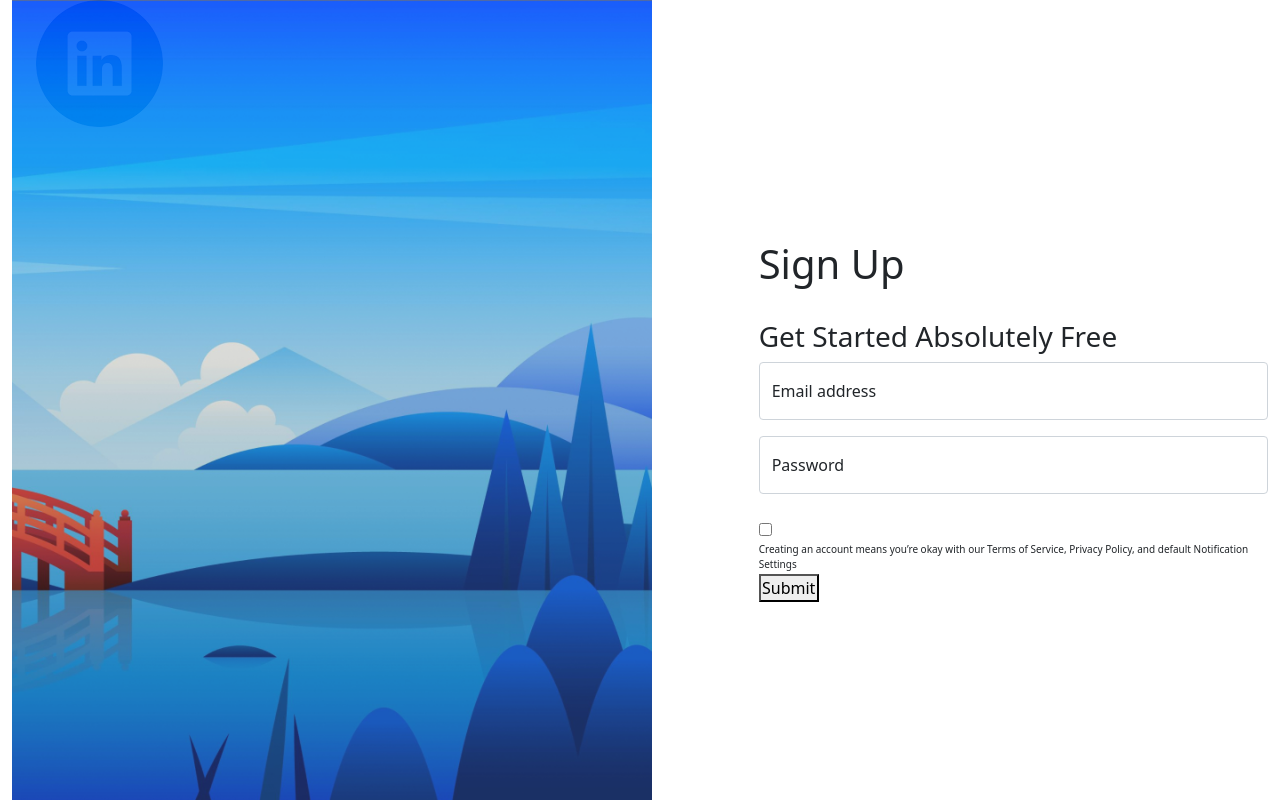
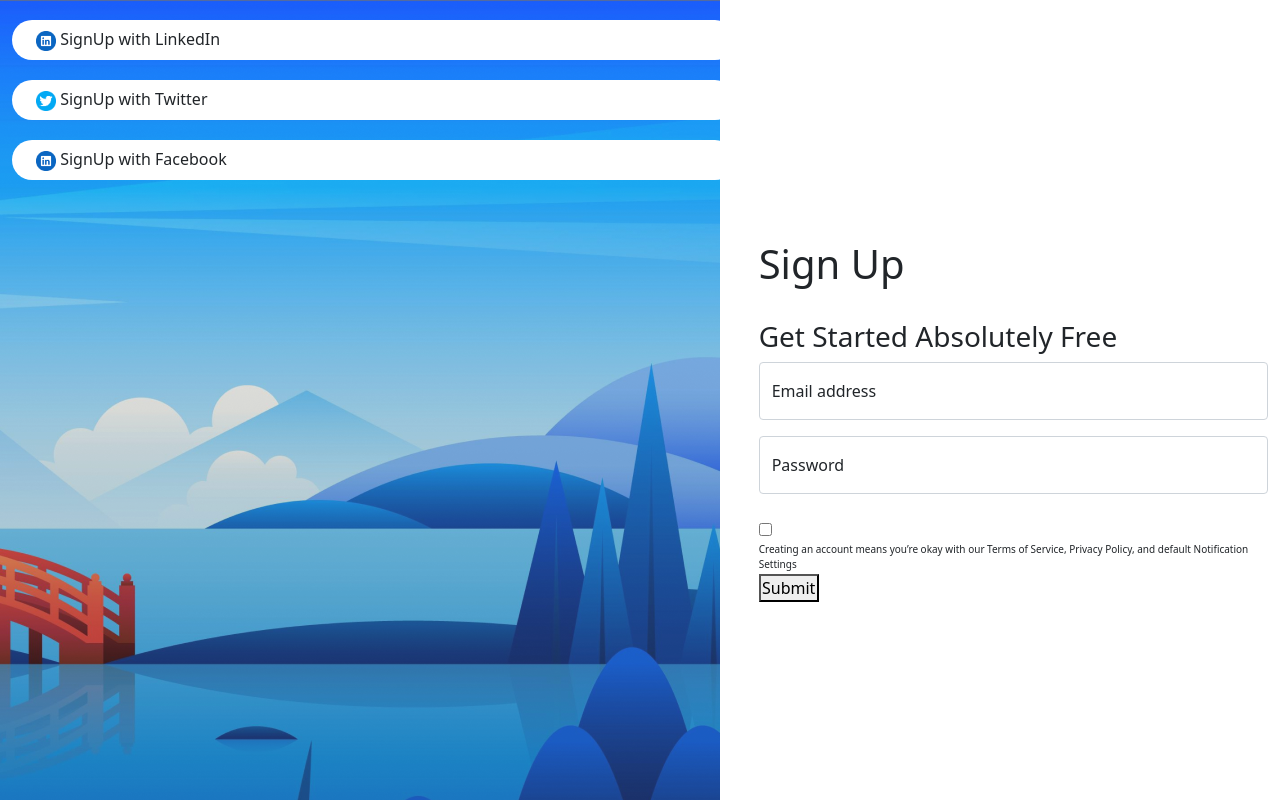
Before and after one commit to Avantika11201/Quiz-3-Avantika-023-21-0075, a plain HTML site: page src/index.html in a window 1280 px wide. Drawn offline with nearby package versions, Linux system fonts and the light colour scheme.

Commit message:
fourth commit

```diff
--- a/src/css/style.css
+++ b/src/css/style.css
@@ -12,6 +12,7 @@ filter: drop-shadow(0px 4px 4px rgba(0, 0, 0, 0.25)); */
 * {
     margin: 0;
     padding: 0;
+    box-sizing: border-box;
 }
 .signupPage h1, .signupPage h3{
     display: block;
@@ -32,3 +33,22 @@ filter: drop-shadow(0px 4px 4px rgba(0, 0, 0, 0.25)); */
 button {
     width: 60px;
 }
+.iconimg {
+    width: 20px;
+    height: 20px;
+}
+.socialmediadiv {
+
+    background-color: white;
+    padding-left: 25px;
+    padding-top: 7px;
+    height: 40px;
+    margin-top: 20px;
+    border-radius: 20px;
+}
+#leftdiv {
+    background-image: url("/img/myimg.png");
+    background-repeat: no-repeat;
+    height: 100vh;
+    flex-direction: column;
+}
--- a/src/index.html
+++ b/src/index.html
@@ -12,15 +12,21 @@
     <div class="container-fluid">
 
         <div class="row d-flex">
-            <div class="col-sm-12 col-lg-7 col-md-6">
+            <div class="col-sm-12 col-lg-7 col-md-6 d-flex" id="leftdiv">
 
-                <img src="img/myimg.png" alt="background img" id="imgleft">
+                <!-- <img src="img/myimg.png" alt="background img" id="imgleft"> -->
 
-                <div class="container" id="linkedin">
-                    <img src="img/linkedIn.png" alt="Icon">
+                <div class="container socialmediadiv" id="linkedin" >
+                    <img src="img/linkedIn.png" alt="Icon" class="iconimg"> SignUp with LinkedIn
+                </div>
+                <div class="container socialmediadiv" id="Twitter" >
+                    <img src="img/twitter.png" alt="Icon" class="iconimg"> SignUp with Twitter
+                </div>
+                <div class="container socialmediadiv" id="Facebook" >
+                    <img src="img/linkedIn.png" alt="Icon" class="iconimg"> SignUp with Facebook
                 </div>
             </div>
-            <div class="col-sm-12 col-lg-5 col-md-6 signupPage">
+            <div class="col-sm-12 col-lg-5 col-md-6 signupPage " id="rightdiv">
                <div id="signup">
                     <h1>
                         Sign Up
@@ -31,7 +37,7 @@
                 <h3>
                     Get Started Absolutely Free
                 </h3>
-                <form action="" id="myForm">
+                <form action="" id="myForm" required>
                 <div class="form-floating mb-3">
                     <input type="email" class="form-control" id="floatingInput" id="email" placeholder="name@example.com">
                     <label for="floatingInput">Email address</label>
```
